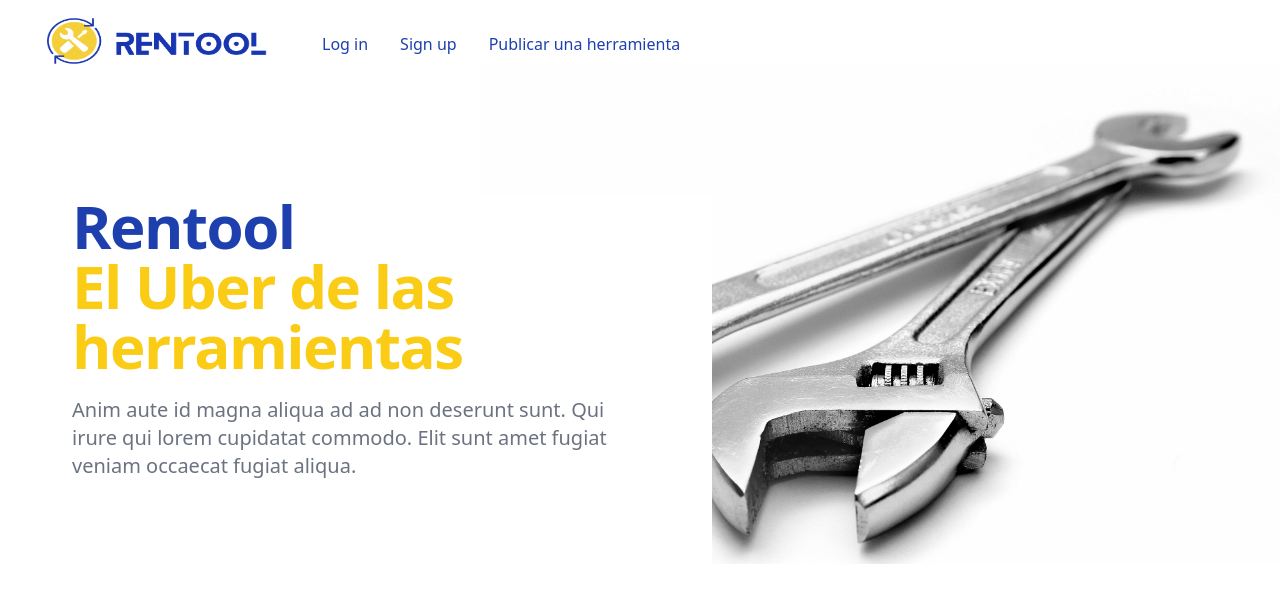
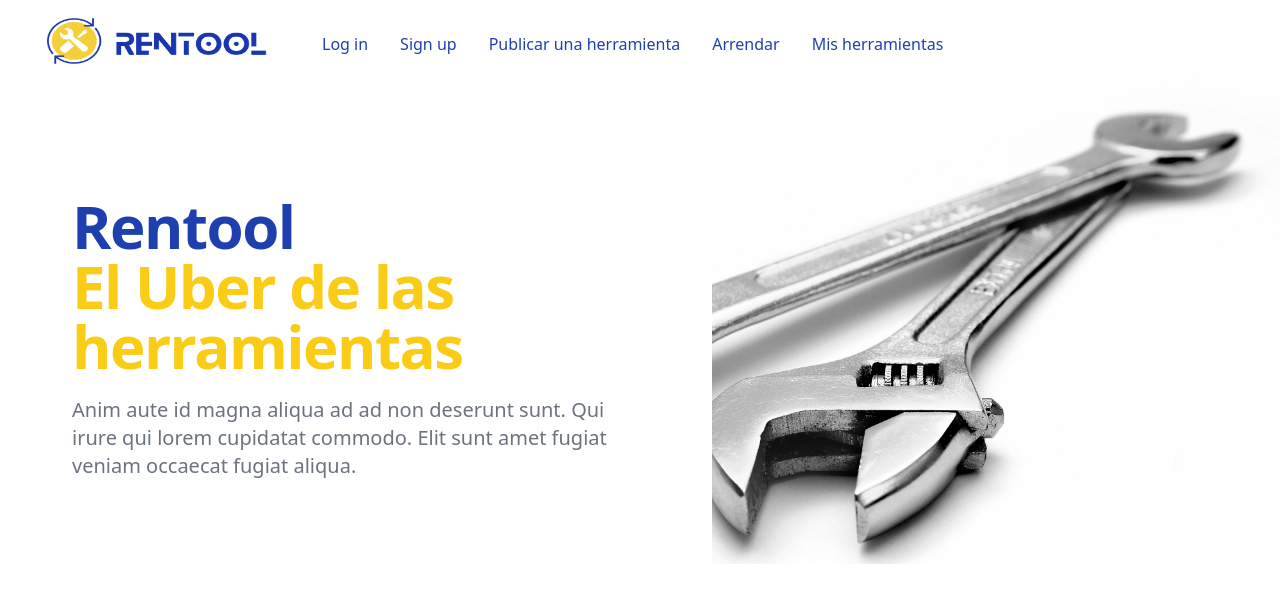
Before and after one commit to daleal/software-development-frontend, a Next.js app: page / in a window 1280 px wide. Shown: the top 602 px of the page. Built offline with nearby package versions, Linux system fonts and the light colour scheme; no server answers.

Commit message:
Add views to navbar

```diff
--- a/components/Navbar.tsx
+++ b/components/Navbar.tsx
@@ -13,7 +13,7 @@
           aria-label="Global"
         >
           <div className="flex items-center flex-grow flex-shrink-0 lg:flex-grow-0">
-            <div className="flex items-center justify-between w-full md:w-auto">
+            <div className="flex items-center justify-between w-full lg:w-auto">
               <a href="#">
                 <span className="sr-only">Workflow</span>
                 <Image
@@ -23,15 +23,15 @@
                   height={60}
                 />
               </a>
-              <div className="flex items-center -mr-2 md:hidden">
-                <Popover.Button className="inline-flex items-center justify-center p-2 text-gray-400 bg-white rounded-md hover:text-gray-500 hover:bg-gray-100 focus:outline-none focus:ring-2 focus:ring-inset focus:ring-blue-800">
+              <div className="flex items-center -mr-2 lg:hidden">
+                <Popover.Button className="inline-flex items-center justify-center p-2 text-gray-400 bg-white rounded-lg hover:text-gray-500 hover:bg-gray-100 focus:outline-none focus:ring-2 focus:ring-inset focus:ring-blue-800">
                   <span className="sr-only">Open main menu</span>
                   <MenuIcon className="w-6 h-6" aria-hidden="true" />
                 </Popover.Button>
               </div>
             </div>
           </div>
-          <div className="hidden md:block md:ml-10 md:pr-4 md:space-x-8">
+          <div className="hidden lg:block lg:ml-10 lg:pr-4 lg:space-x-8">
             <Link href="/login">
               <a className="font-medium text-blue-800 hover:text-blue-800">
                 Log in
@@ -45,6 +45,16 @@
             <Link href="/new-listing">
               <a className="font-medium text-blue-800 hover:text-blue-800">
                 Publicar una herramienta
+              </a>
+            </Link>
+            <Link href="/tools">
+              <a className="font-medium text-blue-800 hover:text-blue-800">
+                Arrendar
+              </a>
+            </Link>
+            <Link href="/tools/mine">
+              <a className="font-medium text-blue-800 hover:text-blue-800">
+                Mis herramientas
               </a>
             </Link>
           </div>
@@ -62,12 +72,12 @@
       >
         <Popover.Panel
           focus
-          className="absolute inset-x-0 top-0 z-10 p-2 transition origin-top-right transform md:hidden"
+          className="absolute inset-x-0 top-0 z-10 p-2 transition origin-top-right transform lg:hidden"
         >
-          <div className="overflow-hidden bg-white rounded-lg shadow-md ring-1 ring-black ring-opacity-5">
+          <div className="overflow-hidden bg-white rounded-lg shadow-lg ring-1 ring-black ring-opacity-5">
             <div className="flex items-center justify-between px-5 pt-4">
               <div className="-mr-2">
-                <Popover.Button className="inline-flex items-center justify-center p-2 text-gray-400 bg-white rounded-md hover:text-gray-500 hover:bg-gray-100 focus:outline-none focus:ring-2 focus:ring-inset focus:ring-blue-800">
+                <Popover.Button className="inline-flex items-center justify-center p-2 text-gray-400 bg-white rounded-lg hover:text-gray-500 hover:bg-gray-100 focus:outline-none focus:ring-2 focus:ring-inset focus:ring-blue-800">
                   <span className="sr-only">Close main menu</span>
                   <XIcon className="w-6 h-6" aria-hidden="true" />
                 </Popover.Button>
@@ -88,6 +98,16 @@
                 Publicar una herramienta
               </a>
             </Link>
+            <Link href="/tools">
+              <a className="block w-full px-5 py-3 font-medium text-center text-blue-800 bg-gray-50 hover:bg-gray-100">
+                Arrendar
+              </a>
+            </Link>
+            <Link href="/tools/mine">
+              <a className="block w-full px-5 py-3 font-medium text-center text-blue-800 bg-gray-50 hover:bg-gray-100">
+                Mis herramientas
+              </a>
+            </Link>
           </div>
         </Popover.Panel>
       </Transition>
```
